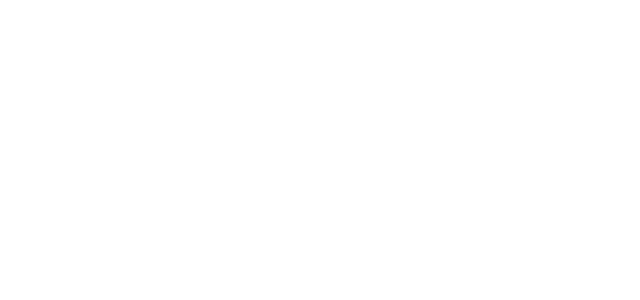
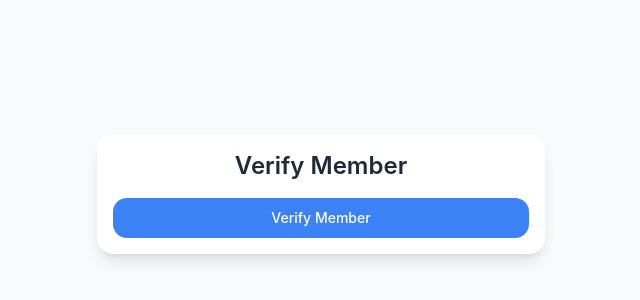
Before and after one commit to sehajini1/ticket-management, a React (Create React App) app: page /ticket/1 in a window 1280 px wide. Before the commit this address had no page. Shown: the part 206-506 px from the top of the page, without its empty margins (319-959 px from the left). Built offline with nearby package versions, Linux system fonts and the light colour scheme.

Commit message:
added ticket page

```diff
--- a/src/App.tsx
+++ b/src/App.tsx
@@ -5,6 +5,7 @@ import DashboardPage from "pages/DashboardPage";
 //import LogingPage from "pages/LoadingPage";
 import { UserProvider } from "./pageComponents/contexts/UserContext";
 import LogingPage from "pages/LoadingPage";
+import TicketPage from "pages/TicketPage";
 // import { AuthProvider } from "pageComponents/contexts/AuthContext";
 // import PrivateRoute from "PrivateRoute";
 import { AuthProvider, useAuth } from './pageComponents/contexts/AuthContext';
@@ -23,6 +24,7 @@ function App() {
           <Routes>
             {/* Public routes */}
             <Route path="/login" element={<LogingPage />} />
+            <Route path="/ticket/:id" element={<TicketPage />} />
 
             {/* Protected routes */}
             {/* <Route element={<PrivateRoute />}> */}
--- /dev/null
+++ b/src/pageComponents/ticket/TicketVerify.tsx
@@ -0,0 +1,33 @@
+import { useParams } from "react-router-dom";
+import { Button } from "../../@/components/ui/button";
+import React from "react";
+
+export default function TicketVerify() {
+    //const memberId = useParams();
+    const { id } = useParams<{ id: string }>();
+    console.log("id",id);
+    // console.log("id",memberId);
+  const handleVerifyClick = () => {
+    console.log("Verifying member...");
+    // console.log("my id",memberId);
+  };
+  return (
+    <div className="flex flex-col items-center justify-center h-screen bg-gray-50">
+      <div className="w-full max-w-md p-4 bg-white shadow-lg rounded-lg">
+        <>
+          <h2 className="text-2xl font-semibold text-center text-gray-800 mb-4">
+            Verify Member
+          </h2>
+          <Button
+            onClick={handleVerifyClick}
+            className="w-full bg-blue-500 text-white hover:bg-blue-600 transition-colors duration-300"
+          >
+            Verify Member
+          </Button>
+        </>
+
+        {/* <p className="text-center text-gray-500">Scanning QR Code...</p> */}
+      </div>
+    </div>
+  );
+}
--- /dev/null
+++ b/src/pages/TicketPage.tsx
@@ -0,0 +1,10 @@
+import React from "react";
+import TicketVerify from "pageComponents/ticket/TicketVerify";
+
+export default function TicketPage(){
+    return(
+        <>
+            <TicketVerify/>
+        </>
+    );
+}
```
